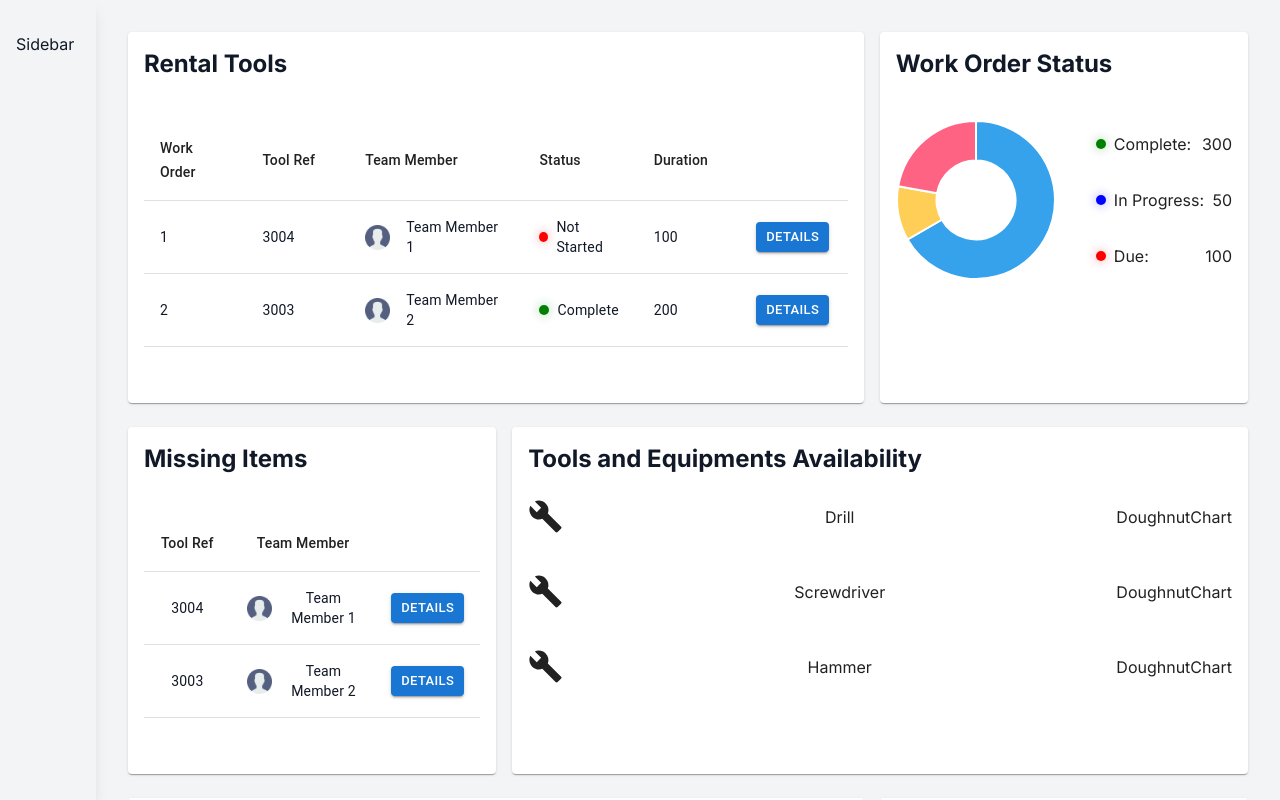
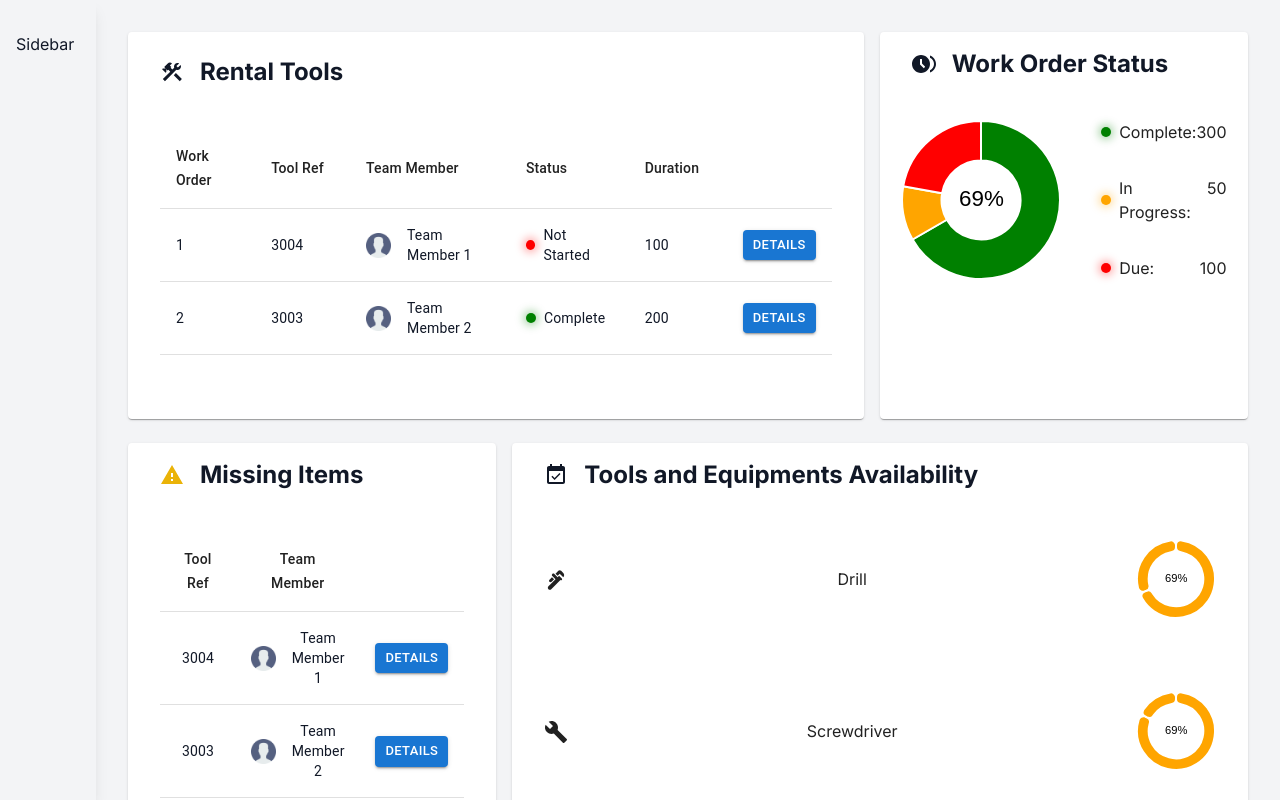
Before and after one commit to deluxesande/dakri-cartons-dashboard, a Next.js app: page / in a window 1280 px wide. Built offline with nearby package versions, Linux system fonts and the light colour scheme.

Commit message:
(Update): dashboard panel

```diff
--- a/app/Components/DoughnutChart/index.tsx
+++ b/app/Components/DoughnutChart/index.tsx
@@ -1,13 +1,103 @@
-import { FC } from "react";
+"use client";
+import React, { useEffect, useRef } from "react";
+import {
+    Chart,
+    DoughnutController,
+    ArcElement,
+    CategoryScale,
+    Tooltip,
+    Title,
+} from "chart.js";
 
 type DoughnutChartProps = {
     percentage: number;
+    color: string;
 };
 
-const DoughnutChart: FC<DoughnutChartProps> = ({
-    percentage,
-}: DoughnutChartProps) => {
-    return <div>DoughnutChart</div>;
+const DoughnutChart: React.FC<DoughnutChartProps> = ({ percentage, color }) => {
+    const chartRef = useRef<HTMLCanvasElement | null>(null);
+    const chartInstance = useRef<Chart<"doughnut", number[], string> | null>(
+        null
+    );
+    const percentageRef = useRef(percentage);
+
+    useEffect(() => {
+        percentageRef.current = percentage;
+        if (chartRef.current) {
+            const data = {
+                labels: ["Complete", "Incomplete"],
+                datasets: [
+                    {
+                        data: [
+                            percentageRef.current,
+                            100 - percentageRef.current,
+                        ],
+                        backgroundColor: color,
+                        hoverBackgroundColor: color,
+                    },
+                ],
+            };
+
+            const percentagePlugin = {
+                id: "percentagePlugin",
+                beforeDraw: ((percentage) => {
+                    return (chart: Chart<"doughnut", number[], string>) => {
+                        const width = chart.width,
+                            height = chart.height,
+                            ctx = chart.ctx;
+
+                        ctx.save();
+                        const fontSize = (height / 114).toFixed(2);
+                        ctx.font = `${fontSize}em sans-serif`;
+                        ctx.textBaseline = "middle";
+
+                        const text = `${percentageRef.current}%`;
+                        const textX = Math.round(
+                            (width - ctx.measureText(text).width) / 2
+                        );
+                        const textY = height / 2;
+
+                        ctx.fillText(text, textX, textY);
+                        ctx.save();
+                    };
+                })(percentageRef.current),
+            };
+
+            Chart.register(
+                DoughnutController,
+                ArcElement,
+                CategoryScale,
+                Tooltip,
+                Title,
+                percentagePlugin
+            );
+
+            if (chartInstance.current) {
+                chartInstance.current.destroy();
+            }
+
+            chartInstance.current = new Chart(chartRef.current, {
+                type: "doughnut",
+                data: data,
+                options: {
+                    cutout: "70%",
+                    elements: {
+                        arc: {
+                            borderRadius: 5,
+                        },
+                    },
+                },
+            });
+        }
+    }, [percentage]);
+
+    return (
+        <div className="py-6">
+            <div className="w-20">
+                <canvas ref={chartRef} />
+            </div>
+        </div>
+    );
 };
 
 export default DoughnutChart;
--- a/app/Components/ReceptionSummary/index.tsx
+++ b/app/Components/ReceptionSummary/index.tsx
@@ -1,5 +1,5 @@
 import { FC } from "react";
-import BuildIcon from "@mui/icons-material/Build";
+import ReceiptLongIcon from "@mui/icons-material/ReceiptLong";
 
 type Tool = {
     name: string;
@@ -14,7 +14,7 @@ const ReceptionSummary: FC<ReceptionSummaryProps> = ({ tools }) => (
     <ul className="space-y-10 py-6">
         {tools.map((tool, index) => (
             <li key={index} className="flex items-center justify-between">
-                <BuildIcon fontSize="large" />
+                <ReceiptLongIcon fontSize="large" />
                 <div>
                     <span>{tool.name}</span>
                 </div>
--- a/app/Components/RestockItemsTable/index.tsx
+++ b/app/Components/RestockItemsTable/index.tsx
@@ -124,11 +124,11 @@ export default function RestockItemsTable() {
                                                                     boxShadow: `0 0 10px 2px ${
                                                                         value ===
                                                                         "High"
-                                                                            ? "rgba(0, 128, 0, 0.2)"
+                                                                            ? "rgba(0, 128, 0, 0.4)"
                                                                             : value ===
                                                                               "Low"
-                                                                            ? "rgba(0, 0, 255, 0.2)"
-                                                                            : "rgba(255, 0, 0, 0.2)"
+                                                                            ? "rgba(0, 0, 255, 0.4)"
+                                                                            : "rgba(255, 0, 0, 0.4)"
                                                                     }`,
                                                                 }}
                                                             />
--- a/app/Components/StickyTable/index.tsx
+++ b/app/Components/StickyTable/index.tsx
@@ -28,7 +28,7 @@ const columns: readonly Column[] = [
         label: "Team Member",
         minWidth: 170,
     },
-    { id: "status", label: "Status", minWidth: 100 },
+    { id: "status", label: "Status", minWidth: 120 },
     { id: "duration", label: "Duration", minWidth: 100 },
 ];
 
@@ -132,15 +132,17 @@ export default function StickyTable() {
                                                                 boxShadow: `0 0 10px 2px ${
                                                                     value ===
                                                                     "Complete"
-                                                                        ? "rgba(0, 128, 0, 0.2)"
+                                                                        ? "rgba(0, 128, 0, 0.4)"
                                                                         : value ===
                                                                           "In Progress"
-                                                                        ? "rgba(0, 0, 255, 0.2)"
-                                                                        : "rgba(255, 0, 0, 0.2)"
+                                                                        ? "rgba(0, 0, 255, 0.4)"
+                                                                        : "rgba(255, 0, 0, 0.4)"
                                                                 }`,
                                                             }}
                                                         />
-                                                        <Text>{value}</Text>
+                                                        <Text className="text-sm">
+                                                            {value}
+                                                        </Text>
                                                     </div>
                                                 ) : column.id ===
                                                   "teamMember" ? (
--- a/app/Components/ToolsAvailability/index.tsx
+++ b/app/Components/ToolsAvailability/index.tsx
@@ -1,23 +1,52 @@
 import { FC } from "react";
 import BuildIcon from "@mui/icons-material/Build";
+import PlumbingIcon from "@mui/icons-material/Plumbing";
 import DoughnutChart from "@components/DoughnutChart";
 
 type ToolsAvailabilityProps = {
     tools: string[];
 };
 
-const ToolsAvailability: FC<ToolsAvailabilityProps> = ({ tools }) => (
-    <ul className="space-y-10 py-6">
+function calculate_percentage() {
+    return Math.floor(Math.random() * 100);
+}
+
+const icons = [
+    { id: "build", icon: <BuildIcon className="text-5xl" /> },
+    { id: "plumbing", icon: <PlumbingIcon className="text-5xl" /> },
+];
+function shuffleArray(array: any[]) {
+    for (let i = array.length - 1; i > 0; i--) {
+        const j = Math.floor(Math.random() * (i + 1));
+        [array[i], array[j]] = [array[j], array[i]];
+    }
+    return array;
+}
+
+const colors = ["#008000", "#FFA500"];
+const randomColor = colors[Math.floor(Math.random() * colors.length)];
+
+const ToolsAvailability: FC<ToolsAvailabilityProps> = ({ tools }) => {
+    const shuffledIcons = shuffleArray([...icons]);
+
+    return (
+        <ul className="space-y-6 py-6">
             {tools.map((tool, index) => (
                 <li key={index} className="flex items-center justify-between">
-                <BuildIcon fontSize="large" />
+                    <div key={shuffledIcons[index].id}>
+                        {shuffledIcons[index].icon}
+                    </div>
                     <div>
                         <span>{tool}</span>
                     </div>
-                <DoughnutChart percentage={Math.random() * 100} />
+                    <DoughnutChart
+                        percentage={calculate_percentage()}
+                        color={randomColor}
+                    />
                 </li>
             ))}
         </ul>
     );
+};
 
 export default ToolsAvailability;
--- a/app/Components/WorkOrderStatus/index.tsx
+++ b/app/Components/WorkOrderStatus/index.tsx
@@ -28,8 +28,8 @@ const WorkOrderStatus = () => {
                 datasets: [
                     {
                         data: [300, 50, 100],
-                        backgroundColor: ["#36A2EB", "#FFCE56", "#FF6384"],
-                        hoverBackgroundColor: ["#36A2EB", "#FFCE56", "#FF6384"],
+                        backgroundColor: ["#008000", "#FFA500", "#FF0000"],
+                        hoverBackgroundColor: ["#008000", "#FFA500", "#FF0000"],
                     },
                 ],
             };
@@ -72,14 +72,14 @@ const WorkOrderStatus = () => {
                                             status.value === "Complete"
                                                 ? "green"
                                                 : status.value === "In Progress"
-                                                ? "blue"
+                                                ? "#FFA500"
                                                 : "red",
                                         boxShadow: `0 0 10px 2px ${
                                             status.value === "Complete"
-                                                ? "rgba(0, 128, 0, 0.2)"
+                                                ? "rgba(0, 128, 0, 0.4)"
                                                 : status.value === "In Progress"
-                                                ? "rgba(0, 0, 255, 0.2)"
-                                                : "rgba(255, 0, 0, 0.2)"
+                                                ? "rgba(255, 165, 0, 0.4)"
+                                                : "rgba(255, 0, 0, 0.4)"
                                         }`,
                                     }}
                                 />
--- a/app/page.tsx
+++ b/app/page.tsx
@@ -8,60 +8,87 @@ import ToolsAvailability from "@components/ToolsAvailability";
 import RestockItemsTable from "@components/RestockItemsTable";
 import ReceptionSummary from "@components/ReceptionSummary";
 
+import ConstructionIcon from "@mui/icons-material/Construction";
+import WarningIcon from "@mui/icons-material/Warning";
+import InventoryIcon from "@mui/icons-material/Inventory";
+import SummarizeIcon from "@mui/icons-material/Summarize";
+import EventAvailableIcon from "@mui/icons-material/EventAvailable";
+import BrowseGalleryIcon from "@mui/icons-material/BrowseGallery";
+
 export default function Home() {
     return (
         <>
             <div className="space-y-6">
-                <div className="flex gap-4 ">
-                    <Card className="w-2/3 min-h-48 shadow rounded-md p-4">
-                        <Text variant="h1" className="font-bold text-2xl">
-                            Rental Tools
+                <div className="flex gap-4 w-[100%]">
+                    <Card className="w-2/3 min-h-48 shadow rounded-md p-6 px-8">
+                        <Text
+                            variant="h1"
+                            className="font-bold text-2xl flex gap-4 items-center justify-start"
+                        >
+                            <ConstructionIcon className="text-5xl" /> Rental
+                            Tools
                         </Text>
                         <StickyTable />
                     </Card>
-                    <Card className="w-1/3 min-h-48 shadow rounded-md p-4">
-                        <Text variant="h1" className="font-bold text-2xl">
-                            Work Order Status
+                    <Card className="w-1/3 min-h-48 shadow rounded-md p-4 px-8">
+                        <Text
+                            variant="h1"
+                            className="font-bold text-2xl flex gap-4 items-center justify-start"
+                        >
+                            <BrowseGalleryIcon className="text-5xl" /> Work
+                            Order Status
                         </Text>
                         <WorkOrderStatus />
                     </Card>
                 </div>
 
                 <div className="flex gap-4 ">
-                    <Card className="w-1/3 min-h-48 shadow rounded-md p-4">
-                        <Text variant="h1" className="font-bold text-2xl">
+                    <Card className="w-1/3 min-h-48 shadow rounded-md p-4 px-8">
+                        <Text
+                            variant="h1"
+                            className="font-bold text-2xl flex gap-4 items-center justify-start"
+                        >
+                            <WarningIcon className="text-5xl text-yellow-500" />{" "}
                             Missing Items
                         </Text>
                         <MissingItemsTable />
                     </Card>
-                    <Card className="w-2/3 min-h-48 shadow rounded-md p-4">
-                        <Text variant="h1" className="font-bold text-2xl">
-                            Tools and Equipments Availability
+                    <Card className="w-2/3 min-h-48 shadow rounded-md p-4 px-8">
+                        <Text
+                            variant="h1"
+                            className="font-bold text-2xl flex gap-4 items-center justify-start"
+                        >
+                            <EventAvailableIcon className="text-5xl" /> Tools
+                            and Equipments Availability
                         </Text>
-                        <ToolsAvailability
-                            tools={["Drill", "Screwdriver", "Hammer"]}
-                        />
+                        <ToolsAvailability tools={["Drill", "Screwdriver"]} />
                     </Card>
                 </div>
 
                 <div className="flex gap-4 ">
-                    <Card className="w-2/3 min-h-48 shadow rounded-md p-4">
-                        <Text variant="h1" className="font-bold text-2xl">
-                            Restock Items
+                    <Card className="w-2/3 min-h-48 shadow rounded-md p-4 px-8">
+                        <Text
+                            variant="h1"
+                            className="font-bold text-2xl flex gap-4 items-center justify-start"
+                        >
+                            <InventoryIcon className="text-5xl" /> Restock Items
                         </Text>
 
                         <RestockItemsTable />
                     </Card>
-                    <Card className="w-1/3 min-h-48 shadow rounded-md p-4">
-                        <Text variant="h1" className="font-bold text-2xl">
-                            Reception Summary
+                    <Card className="w-1/3 min-h-48 shadow rounded-md p-4 px-8">
+                        <Text
+                            variant="h1"
+                            className="font-bold text-2xl flex gap-4 items-center justify-start"
+                        >
+                            <SummarizeIcon className="text-5xl" /> Reception
+                            Summary
                         </Text>
 
                         <ReceptionSummary
                             tools={[
                                 { name: "Drill", value: 20 },
                                 { name: "Screwdriver", value: 5 },
-                                { name: "Hammer", value: 10 },
                             ]}
                         />
                     </Card>
```
Lines whose indentation alone changed are shown as unchanged.
